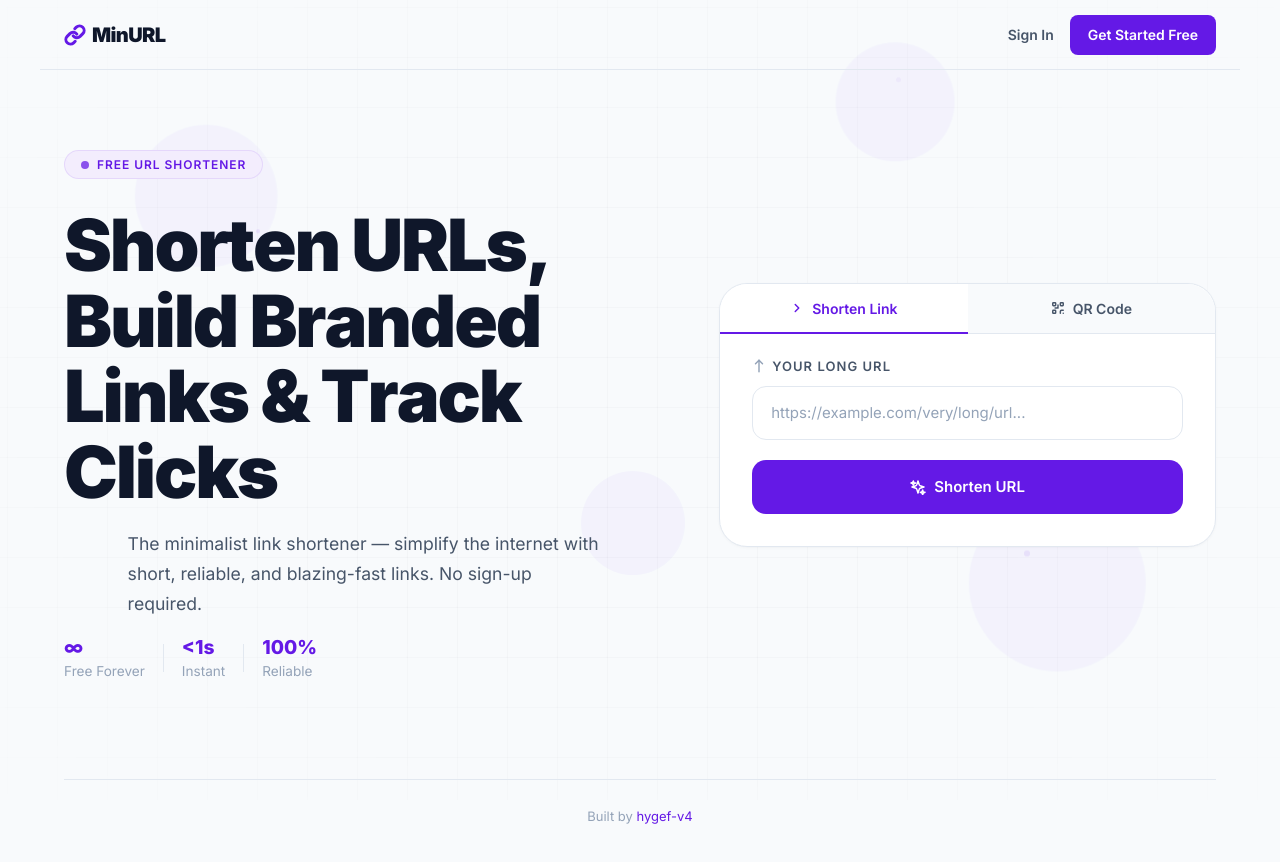
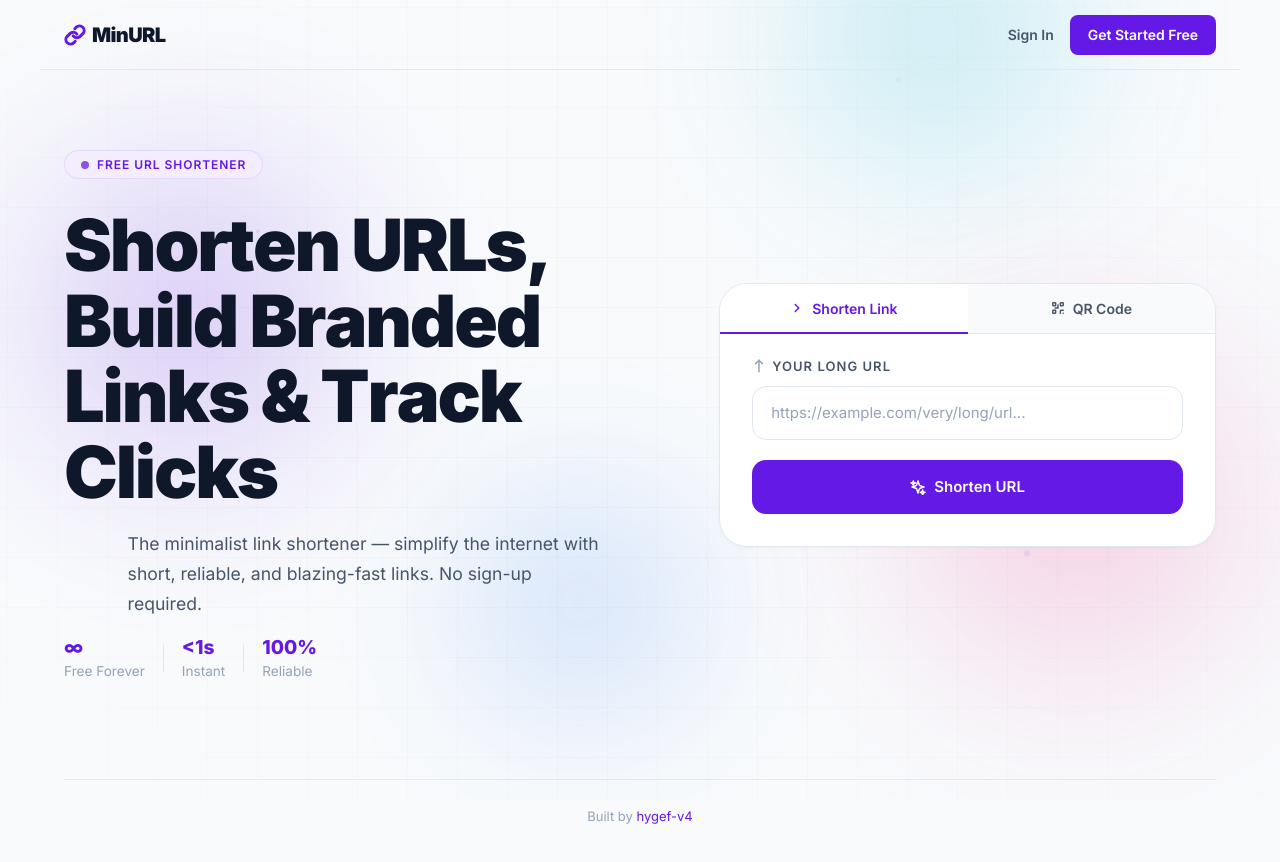
Before and after one commit to hygef-v4/MinURL, a Next.js app in the folder frontend/: page / in a window 1280 px wide. Shown: the top 862 px of the page. Built offline with nearby package versions, Linux system fonts and the light colour scheme; no server answers.

Commit message:
feat: add base global styles and UI component design system

```diff
--- a/frontend/app/globals.css
+++ b/frontend/app/globals.css
@@ -102,37 +102,43 @@ body {
 .bg-dot {
   position: absolute;
   border-radius: 50%;
-  background: var(--accent-primary);
-  opacity: 0.03;
+  filter: blur(80px);
+  opacity: 0.35;
   pointer-events: none;
+  transition: all 1s ease-in-out;
 }
+/* For light mode, keep a subtle glowing blur */
 .bg-dot-1 {
-  width: 140px;
-  height: 140px;
-  top: 15%;
-  left: 10%;
-  animation: drift-slow-1 35s ease-in-out infinite;
+  width: 350px;
+  height: 350px;
+  top: 10%;
+  left: -5%;
+  background: radial-gradient(circle, var(--accent-primary) 0%, rgba(124, 58, 237, 0) 70%);
+  animation: drift-slow-1 15s ease-in-out infinite;
 }
 .bg-dot-2 {
-  width: 180px;
-  height: 180px;
-  bottom: 15%;
-  right: 10%;
-  animation: drift-slow-2 40s ease-in-out infinite;
+  width: 400px;
+  height: 400px;
+  bottom: 5%;
+  right: -5%;
+  background: radial-gradient(circle, #ec4899 0%, rgba(236, 72, 153, 0) 70%);
+  animation: drift-slow-2 18s ease-in-out infinite;
 }
 .bg-dot-3 {
-  width: 100px;
-  height: 100px;
-  top: 60%;
-  left: 45%;
-  animation: drift-slow-3 30s ease-in-out infinite;
+  width: 300px;
+  height: 300px;
+  top: 55%;
+  left: 35%;
+  background: radial-gradient(circle, #3b82f6 0%, rgba(59, 130, 246, 0) 70%);
+  animation: drift-slow-3 12s ease-in-out infinite;
 }
 .bg-dot-4 {
-  width: 120px;
-  height: 120px;
-  top: 5%;
-  right: 25%;
-  animation: drift-slow-4 45s ease-in-out infinite;
+  width: 320px;
+  height: 320px;
+  top: -5%;
+  right: 20%;
+  background: radial-gradient(circle, #06b6d4 0%, rgba(6, 182, 212, 0) 70%);
+  animation: drift-slow-4 16s ease-in-out infinite;
 }
 
 @keyframes drift-slow-1 {
@@ -140,8 +146,11 @@ body {
   100% {
     transform: translate(0, 0) scale(1);
   }
-  50% {
-    transform: translate(40px, 30px) scale(1.1);
+  33% {
+    transform: translate(80px, 60px) scale(1.15);
+  }
+  66% {
+    transform: translate(-40px, 120px) scale(0.9);
   }
 }
 @keyframes drift-slow-2 {
@@ -150,7 +159,7 @@ body {
     transform: translate(0, 0) scale(1);
   }
   50% {
-    transform: translate(-30px, -45px) scale(0.9);
+    transform: translate(-100px, -80px) scale(1.2);
   }
 }
 @keyframes drift-slow-3 {
@@ -158,8 +167,11 @@ body {
   100% {
     transform: translate(0, 0) scale(1);
   }
-  50% {
-    transform: translate(25px, -25px) scale(1.15);
+  33% {
+    transform: translate(-60px, 50px) scale(0.9);
+  }
+  66% {
+    transform: translate(80px, -70px) scale(1.1);
   }
 }
 @keyframes drift-slow-4 {
@@ -168,7 +180,7 @@ body {
     transform: translate(0, 0) scale(1);
   }
   50% {
-    transform: translate(-40px, 15px) scale(0.95);
+    transform: translate(90px, -110px) scale(1.15);
   }
 }
 
```
